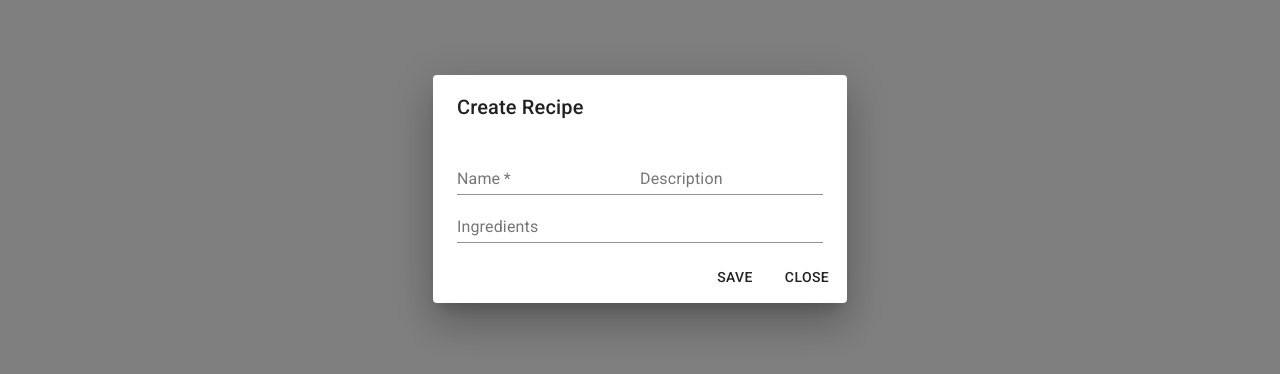
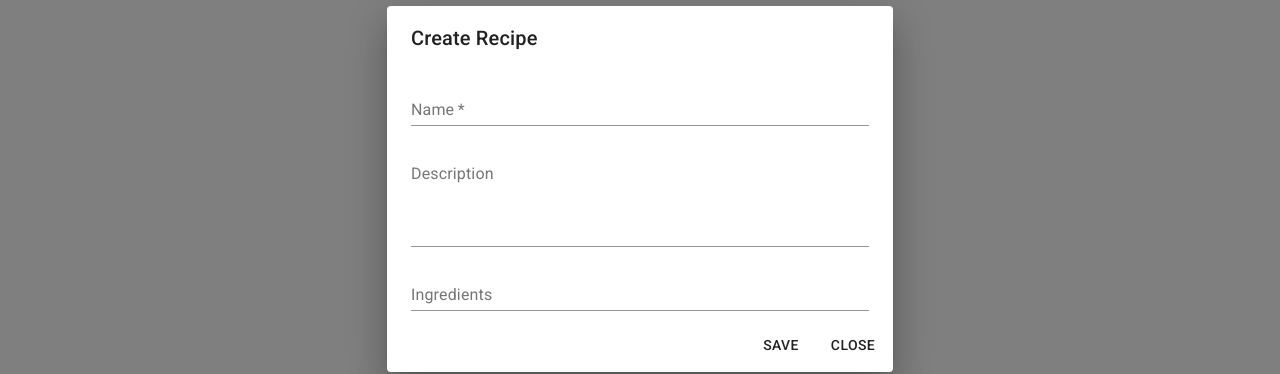
Before and after one commit to j-a-tran/whats-for-dinner, a React (Create React App) app in the folder dinner_project/frontend/: page / in a window 1280 px wide. Both pictures are taken after a click on the button 28 px from the left and 28 px from the top of the page. Shown: the part 211-585 px from the top of the page. Built offline with nearby package versions, Linux system fonts and the light colour scheme; no server answers.

Commit message:
clean up form formatting

```diff
--- a/dinner_project/frontend/src/components/EditForm.js
+++ b/dinner_project/frontend/src/components/EditForm.js
@@ -3,6 +3,7 @@ import Button from '@material-ui/core/Button';
 import ModalWindow from './ModalWindow';
 import TextField from '@material-ui/core/TextField';
 import Autocomplete from '@material-ui/lab/Autocomplete';
+import Grid from '@material-ui/core/Grid';
 
 import axios from 'axios';
 import { API_URL } from '../constants/index';
@@ -72,9 +73,15 @@ export default function DeleteForm(props) {
             </Button>
             <ModalWindow isOpen={isOpen} handleClose={handleClose} modalTitle={'Edit "' + recipe.name + '"'} actions={actions}>
                 <form noValidate autoComplete='off' onSubmit={editRecipe} id="recipeForm">
-                    <TextField required name="name" label="Name" defaultValue={recipe.name} onChange={onChange} />
-                    <TextField name="desc" label="Description" defaultValue={recipe.desc} onChange={onChange} />
+                    <Grid container spacing={2}>
+                            <Grid item xs={12}>
+                                <TextField required fullWidth name="name" label="Name" defaultValue={recipe.name} onChange={onChange} />
+                            </Grid>
+                            <Grid item xs={12}>
+                                <TextField fullWidth name="desc" label="Description" multiline rows={4} defaultValue={recipe.desc} onChange={onChange} />
+                            </Grid>
 
+                            <Grid item xs={12}>
                                 <Autocomplete
                                     multiple
                                     id="ingredients"
@@ -94,6 +101,9 @@ export default function DeleteForm(props) {
                                     clearOnBlur
                                     handleHomeEndKeys
                                 />
+                            </Grid>
+                    </Grid>
+
                 </form>
             </ModalWindow>
         </React.Fragment>
--- a/dinner_project/frontend/src/components/Page.js
+++ b/dinner_project/frontend/src/components/Page.js
@@ -73,6 +73,8 @@ class Page extends Component {
                             </Card>
                         </Grid>
                     ))}
+
+
                 </Grid>
             </Container>
         </React.Fragment>
--- a/dinner_project/frontend/src/components/RecipeForm.js
+++ b/dinner_project/frontend/src/components/RecipeForm.js
@@ -5,6 +5,7 @@ import Autocomplete from '@material-ui/lab/Autocomplete';
 import ModalWindow from './ModalWindow';
 import Fab from '@material-ui/core/Fab';
 import AddIcon from '@material-ui/icons/Add';
+import Grid from '@material-ui/core/Grid';
 
 import axios from 'axios';
 import { API_URL } from '../constants/index';
@@ -71,9 +72,17 @@ export default function RecipeForm(props) {
             </Fab>
             <ModalWindow isOpen={isOpen} handleClose={handleClose} modalTitle="Create Recipe" actions={actions}>
                 <form noValidate autoComplete='off' onSubmit={createRecipe} id="recipeForm">
-                    <TextField required name="name" label="Name" onChange={onChange} />
-                    <TextField name="desc" label="Description" onChange={onChange} />
+                        <Grid container spacing={2}>
+                            <Grid item xs={12}>
+                                <TextField required fullWidth name="name" label="Name" onChange={onChange} />
+                            </Grid>
 
+                            <Grid item xs={12}>
+                                <TextField fullWidth name="desc" label="Description" multiline rows={4} onChange={onChange} />
+
+                            </Grid>
+
+                            <Grid item xs={12}>
                                 <Autocomplete
                                 multiple
                                 id="ingredients"
@@ -92,6 +101,14 @@ export default function RecipeForm(props) {
                                 clearOnBlur
                                 handleHomeEndKeys
                                 />
+
+                            </Grid>
+
+
+
+
+
+                    </Grid>
                 </form>
             </ModalWindow>
         </React.Fragment>
```
Lines whose indentation alone changed are shown as unchanged.
